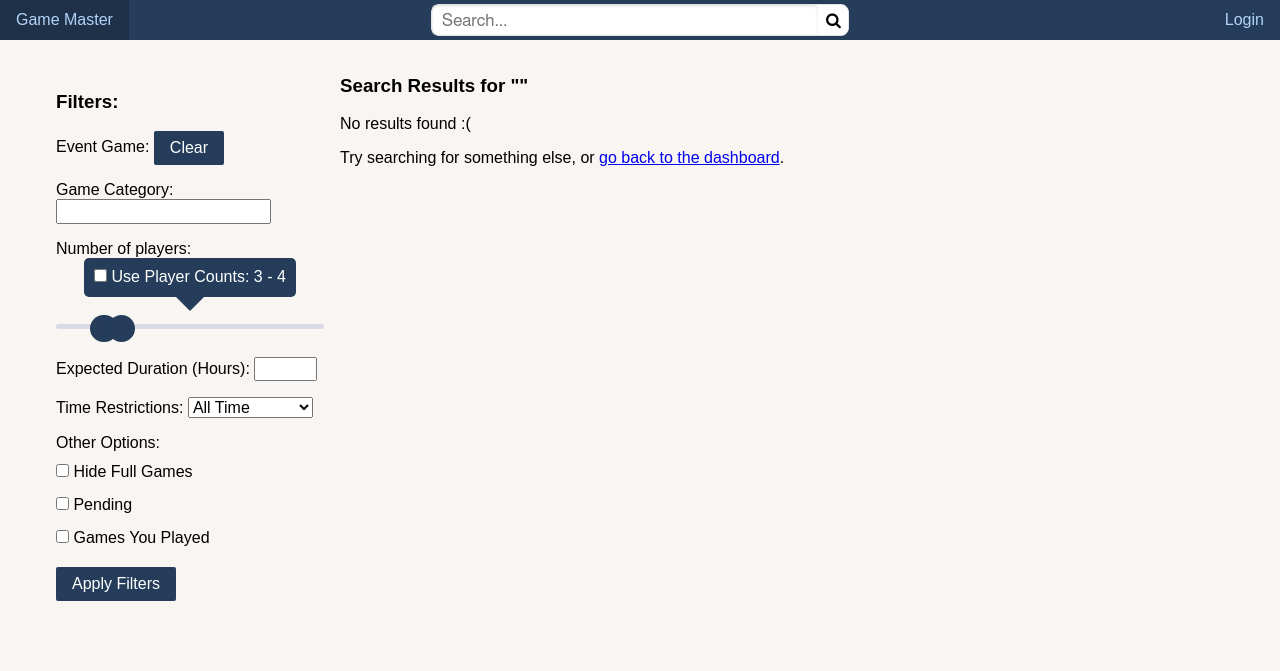
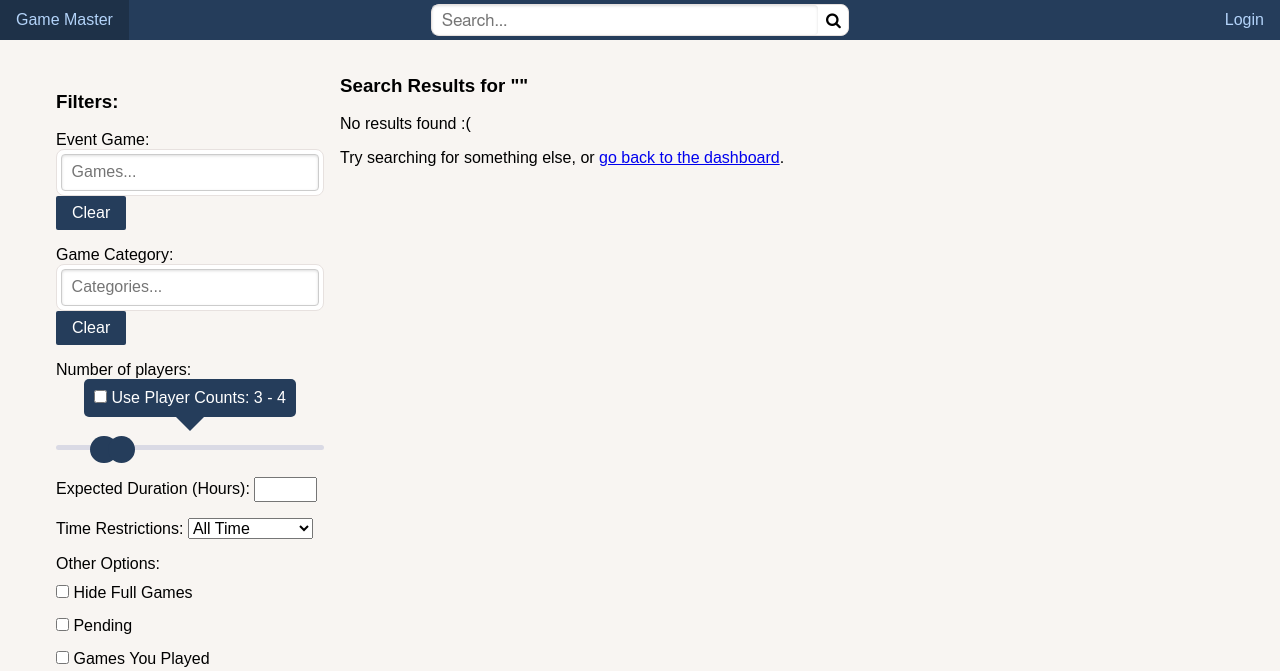
Before and after one commit to CSCI-5117-F26/developing-the-interactive-web-project-1-group-8, a Flask app: page /search in a window 1280 px wide. Shown: the top 671 px of the page. Run offline with Flask 3, Linux system fonts and the light colour scheme; data that the repository does not hold is empty; parts of the project's set-up code (start-up, migrations or seed data) failed here and were passed over; some libraries are stand-ins or nearby versions.

Commit message:
Search bug fixes and implementation changes

```diff
--- a/src/developing_the_interactive_web_project_1_group_8/api.py
+++ b/src/developing_the_interactive_web_project_1_group_8/api.py
@@ -358,6 +358,4 @@ def searchGames():
     r.sort(key=lambda game: game.name.lower().find(query.lower()))
     r = [{"id": game.id, "name": game.name} for game in r]
     r = r[:10]  # limit to 10 results
-    # print(r)
-
     return jsonify(r), 200
--- a/src/developing_the_interactive_web_project_1_group_8/server.py
+++ b/src/developing_the_interactive_web_project_1_group_8/server.py
@@ -873,6 +873,7 @@ def search():
     game = request.args.get("game", "", type=str)
     game_name = request.args.get("game-name", "", type=str)
     category = request.args.get("category", "", type=str)
+    category_name = request.args.get("category-name", "", type=str)
     min_players = request.args.get("min", None, type=int)
     max_players = request.args.get("max", None, type=int)
     duration = request.args.get("duration", None, type=int)
@@ -887,6 +888,7 @@ def search():
         user_id,
         game,
         category,
+        category_name,
         min_players,
         max_players,
         duration,
@@ -902,6 +904,7 @@ def search():
         game=game if game_name else "",
         game_name = game_name,
         category=category,
+        category_name=category_name,
         min_players=min_players,
         max_players=max_players,
         duration=duration,
--- a/src/developing_the_interactive_web_project_1_group_8/static/css/styles.css
+++ b/src/developing_the_interactive_web_project_1_group_8/static/css/styles.css
@@ -161,15 +161,18 @@ main {
   margin-top:1em;
 }
 
+#search-form {
   .autocomplete-items {
+    position: absolute;
     border: 1px solid #d4d4d4;
     border-top: none;
     z-index: 99;
+    top: 100%;
+    color: var(--color-primary);
     background: white;
     max-height: 300px;
     overflow-y: auto;
-  color: var(--color-primary);
-  width: 100%;
+    box-shadow: 0 4px 6px rgba(0,0,0,0.1);
   }
 
   .autocomplete-items div {
@@ -181,6 +184,7 @@ main {
   .autocomplete-items div:hover,
   .autocomplete-active {
     background-color: #e9e9e9;
+  }
 }
 
 
--- a/src/developing_the_interactive_web_project_1_group_8/static/javascript/bggsearch.js
+++ b/src/developing_the_interactive_web_project_1_group_8/static/javascript/bggsearch.js
@@ -9,6 +9,9 @@ function autocomplete ( str, uri ) {
   the text field element and an array of possible autocompleted values:*/
   var currentFocus;
   var delayTimer;
+  if (!searchElement) {
+    return;
+  }
   /*execute a function when someone writes in the text field:*/
   searchElement.addEventListener( "input", async function ( e ) {
     var a,
@@ -96,6 +99,7 @@ function autocomplete ( str, uri ) {
         /*execute a function when someone clicks on the item value (DIV element):*/
         b.addEventListener( "click", function ( e ) {
           /*insert the value for the autocomplete text field:*/
+          searchElement.setAttribute('value', this.getElementsByTagName( "input" )[ 0 ].value);
           searchElement.value = this.getElementsByTagName( "input" )[ 0 ].value;
 
           /*insert the value for the hidden input field:*/
--- a/src/developing_the_interactive_web_project_1_group_8/static/javascript/topbar.js
+++ b/src/developing_the_interactive_web_project_1_group_8/static/javascript/topbar.js
@@ -16,17 +16,20 @@ searchInput.addEventListener("input", async function (event) {
   a = document.createElement("DIV");
   a.setAttribute("id", this.id + "autocomplete-list");
   a.setAttribute("class", "autocomplete-items");
+  a.style.width = searchInput.offsetWidth + "px";
   /*append the DIV element as a child of the autocomplete container:*/
   this.parentNode.parentNode.appendChild(a);
 
   delayTimer = setTimeout(function () {
     if (query.trim() === "") return; // Don't make an API call for empty queries
-    var game = document.getElementsByName("game-id")[0]?.value ?? "";
+    var game = document.getElementsByName("search-value")[0]?.value ?? "";
     var gameFilter = game ? `&game=${game}` : "";
-    var gameName = document.getElementsByName("game-name")[0]?.value ?? "";
+    var gameName = document.getElementsByName("search-key")[0]?.value ?? "";
     var gameNameFilter = gameName ? `&game-name=${encodeURIComponent(gameName)}` : "";
-    var category = document.getElementById("category")?.value ?? "";
+    var category = document.getElementsByName("categories-value")?.value ?? "";
     var categoryFilter = category ? `&category=${category}` : "";
+    var categoryName = document.getElementsByName("categories-key")[0]?.value ?? "";
+    var categoryNameFilter = gameName ? `&category-name=${encodeURIComponent(categoryName)}` : "";
     var usePlayerCounts = document.getElementById("use-num-players")?.checked;
     var minPlayer = document.getElementById("players-1")?.value ?? "";
     var minFilter = usePlayerCounts && minPlayer ? `&min=${minPlayer}` : "";
@@ -42,7 +45,7 @@ searchInput.addEventListener("input", async function (event) {
     var pendingFilter = pending ? `&pending=${pending}` : "";
     var played = document.getElementById("played-before")?.checked ?? "";
     var playedFilter = played ? `&played=${played}` : "";
-    var filterString = `${gameFilter}${gameNameFilter}${categoryFilter}${minFilter}${maxFilter}${durationFilter}${recencyFilter}${fullFilter}${pendingFilter}${playedFilter}`;
+    var filterString = `${gameFilter}${gameNameFilter}${categoryFilter}${categoryNameFilter}${minFilter}${maxFilter}${durationFilter}${recencyFilter}${fullFilter}${pendingFilter}${playedFilter}`;
     // Make an API call to the search endpoint with the query
     fetch(`/api/search?q=${encodeURIComponent(query)}${filterString}`)
       .then((response) => response.json())
@@ -173,16 +176,12 @@ function addActive(x) {
   x[currentFocus].classList.add("autocomplete-active");
 }
 
-document.addEventListener("click", function (e) {
-  closeAllLists(e.target);
-});
-
 function handleSearch() {
   var q = searchInput.value.trim();
-  console.log("FIRE:" +q)
-  var game = document.getElementsByName("game-id")[0]?.value ?? "";
-  var gameName = document.getElementsByName("game-name")[0]?.value ?? "";
-  var category = document.getElementById("category")?.value ?? "";
+  var game = document.getElementsByName("search-value")[0]?.value ?? "";
+  var gameName = document.getElementsByName("search-key")[0]?.value ?? "";
+  var category = document.getElementsByName("categories-value")[0]?.value ?? "";
+  var categoryName = document.getElementsByName("categories-key")[0]?.value ?? "";
   var usePlayerCounts = document.getElementById("use-num-players")?.checked ?? false;
   var minPlayer = document.getElementById("players-1")?.value ?? "";
   var maxPlayer = document.getElementById("players-2")?.value ?? "";
@@ -193,10 +192,10 @@ function handleSearch() {
   var played = document.getElementById("played-before")?.checked ?? "";
 
   const params = new URLSearchParams({ q });
-  console.log("hit endpoint")
   if (gameName && game) params.set("game", game);
   if (gameName) params.set("game-name", gameName)
-  if (category) params.set("category", category);
+  if (categoryName && category) params.set("category", category);
+  if (categoryName) params.set("category-name", categoryName)
   if (usePlayerCounts && minPlayer) params.set("min", minPlayer);
   if (usePlayerCounts && maxPlayer) params.set("max", maxPlayer);
   if (duration) params.set("duration", duration);
--- a/src/developing_the_interactive_web_project_1_group_8/templates/components/bgg-search.html
+++ b/src/developing_the_interactive_web_project_1_group_8/templates/components/bgg-search.html
@@ -1,10 +1,10 @@
-{% macro autocomplete(searchid,placeholder) %}
+{% macro autocomplete(searchid,placeholder,public_value="",hidden_key="",hidden_value="") %}
 <form class="pure-form" method="POST" autocomplete="off">
   <div class='bgg-search'>
     <div class='bgg-searchbar'>
-      <input id='bgg-games-{{ searchid }}' role="search" class='bgg-input' type='text' name='bgg_game' placeholder='{{ placeholder }}' value="{{ selected_game_name }}" />
-      <input type="hidden" name="{{ searchid }}-key" value="{{ selected_game_name }}">
-      <input type="hidden" name="{{ searchid }}-value" value="{{ selected_game_id }}">
+      <input id='bgg-games-{{ searchid }}' role="search" class='bgg-input' type='text' name='bgg_game' placeholder='{{ placeholder }}' value="{{ public_value }}" />
+      <input type="hidden" name="{{ searchid }}-key" value="{{ hidden_key }}">
+      <input type="hidden" name="{{ searchid }}-value" value="{{ hidden_value }}">
     </div>
   </div>
 </form>
--- a/src/developing_the_interactive_web_project_1_group_8/templates/components/topbar.html
+++ b/src/developing_the_interactive_web_project_1_group_8/templates/components/topbar.html
@@ -12,7 +12,7 @@
         class="pure-form pure-g">
         <div id="search-container" class="pure-g">
           <input {% if setup_required %}disabled{% endif %} type="search" id="search" name="q" value="{{request.args.get('q','')}}" autocomplete="off"
-            placeholder="Search..." aria-label="Search" />
+              placeholder="Search..." aria-label="Search" />
           <button {% if setup_required %}disabled{% endif %} type="button" class="fa fa-search" aria-label="Submit search" onclick="handleSearch()"></button>
         </div>
         <!-- <div id="search-results-container">
--- a/src/developing_the_interactive_web_project_1_group_8/templates/search.html
+++ b/src/developing_the_interactive_web_project_1_group_8/templates/search.html
@@ -7,8 +7,7 @@
 <link rel="stylesheet" href="{{ url_for('static', filename='css/sliders.css') }}">
 {% endblock %}
 
-{% set selected_game_id = game %}
-{% set selected_game_name = game_name %}
+{% from 'components/bgg-search.html' import autocomplete %}
 
 {% block content %}
 <div class="pure-g">
@@ -19,16 +18,17 @@
         BGG Game Search
       #}
       <div class="label-pad">
-        <label for="autocomplete">Event Game:</label>
-        {% include "components/bgg-search.html"%}
+        <label for="bgg-games-search">Event Game:</label>
+        {{ autocomplete('search', 'Games...', game_name, game_name, game) }}
         <button class="pure-button pure-button-primary" id="clear-bgg" onclick="clearBGG()">Clear</button>
       </div>
       {#
         BGG Category Search
       #}
       <div class="label-pad">
-        <label class="label-pad" for="category">Game Category:</label>
-        <input id="category" value="{{ category }}"/>
+        <label for="bgg-games-categories">Game Category:</label>
+        {{ autocomplete('categories', 'Categories...', category_name, category_name, category) }}
+        <button class="pure-button pure-button-primary" id="clear-bgg" onclick="clearCategories()">Clear</button>
       </div>
       {#
         This element was pulled from a tutorial by https://codingartistweb.com/2021/06/double-range-slider-html-css-javascript/
@@ -113,13 +113,16 @@
 <script src="{{ url_for('static', filename='javascript/slider.js')}}"></script>
 <script>
   function redirectSearch() {
+    console.log("fire")
     const apply = document.getElementById("apply-filters");
-    var game = document.getElementsByName("game-id")[0]?.value ?? "";
-    var gameFilter = game ? `&game=${game}` : "";
-    var gameName = document.getElementsByName("game-name")[0]?.value ?? "";
+    var gameID = document.getElementsByName("search-value")[0]?.value ?? "";
+    var gameFilter = gameID ? `&game=${gameID}` : "";
+    var gameName = document.getElementsByName("search-key")[0]?.value ?? "";
     var gameNameFilter = gameName ? `&game-name=${encodeURIComponent(gameName)}` : "";
-    var category = document.getElementById("category")?.value ?? "";
-    var categoryFilter = category ? `&category=${category}` : "";
+    var categoryID = document.getElementsByName("categories-value")[0]?.value ?? "";
+    var categoryFilter = categoryID ? `&category=${categoryID}` : "";
+    var categoryName = document.getElementsByName("categories-key")[0]?.value ?? "";
+    var categoryNameFilter = categoryName ? `&category-name=${encodeURIComponent(categoryName)}` : "";
     var usePlayerCounts = document.getElementById("use-num-players").checked;
     var minPlayer = document.getElementById("players-1")?.value ?? "";
     var minFilter = usePlayerCounts && minPlayer ? `&min=${minPlayer}` : "";
@@ -135,16 +138,30 @@
     var pendingFilter = pending ? `&pending=${pending}` : "";
     var played = document.getElementById("played-before")?.checked ?? "";
     var playedFilter = played ? `&played=${played}` : "";
-    var filterString = `${gameFilter}${gameNameFilter}${categoryFilter}${minFilter}${maxFilter}${durationFilter}${recencyFilter}${fullFilter}${pendingFilter}${playedFilter}`;
+    var filterString = `${gameFilter}${gameNameFilter}${categoryFilter}${categoryNameFilter}${minFilter}${maxFilter}${durationFilter}${recencyFilter}${fullFilter}${pendingFilter}${playedFilter}`;
     const searchQuery = document.getElementById("search").value.trim();
     const baseUrl = `{{ url_for('search') }}`;
     window.location.href=`${baseUrl}?q=${searchQuery}${filterString}`
   }
 
   function clearBGG() {
-    document.getElementsByName("game-id")[0]?.setAttribute('value', "");
-    document.getElementsByName("game-name")[0]?.setAttribute('value', "");
-    document.getElementById("autocomplete")?.setAttribute('value', "");
+    document.getElementsByName("search-value")[0]?.setAttribute('value', "");
+    document.getElementsByName("search-key")[0]?.setAttribute('value', "");
+    document.getElementById("bgg-games-search")?.setAttribute('value', "");
+    obj = document.getElementById("bgg-games-search");
+    if (obj) {
+      obj.value = "";
+      obj.setAttribute('value', "");
+    }
+  }
+  function clearCategories() {
+    document.getElementsByName("categories-value")[0]?.setAttribute('value', "");
+    document.getElementsByName("categories-key")[0]?.setAttribute('value', "");
+    obj = document.getElementById("bgg-games-categories");
+    if (obj) {
+      obj.value = "";
+      obj.setAttribute('value', "");
+    }
   }
 </script>
 {% endblock %}
```
Also changed, not shown: src/developing_the_interactive_web_project_1_group_8/db.py (+4 -3 lines). Lines whose indentation alone changed are shown as unchanged.
